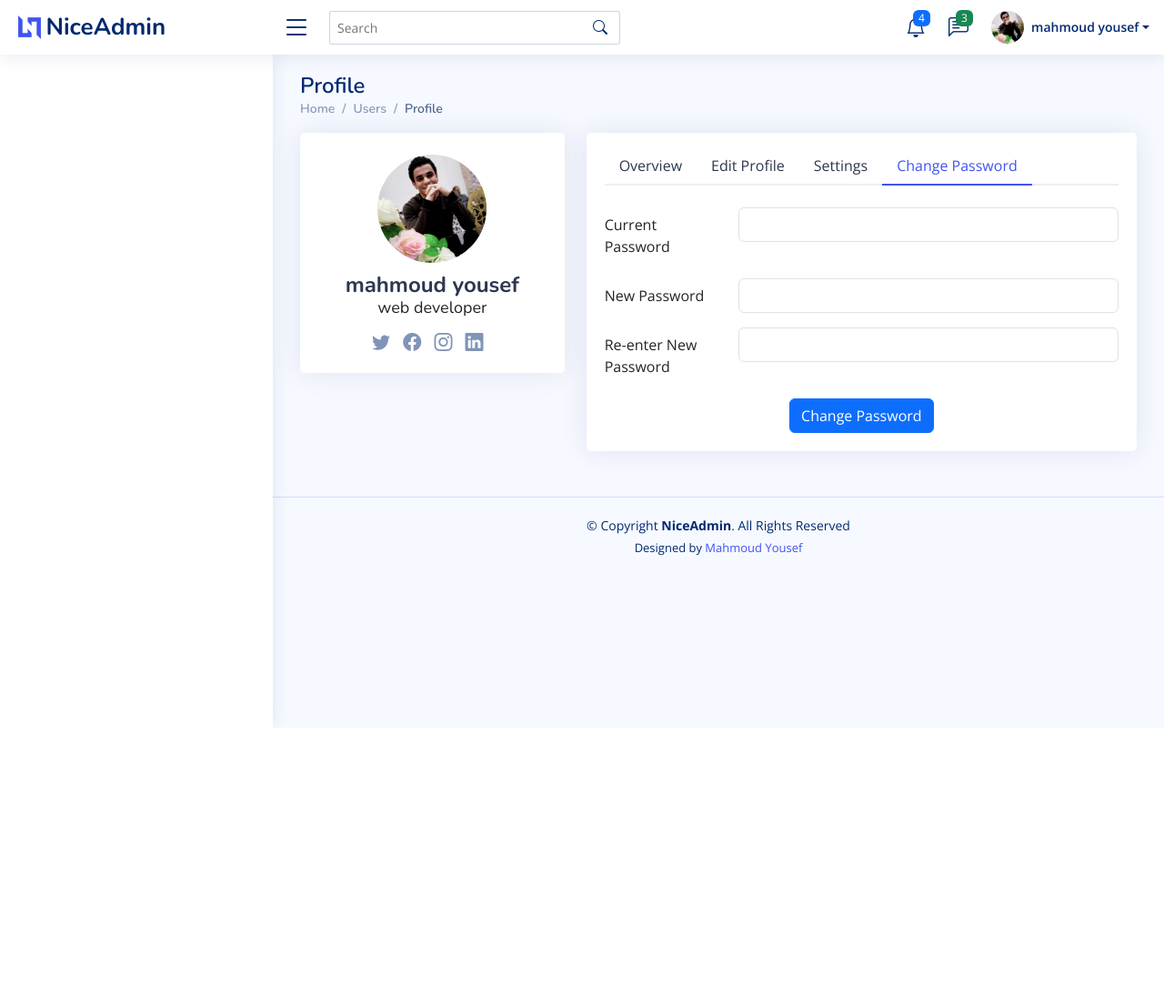
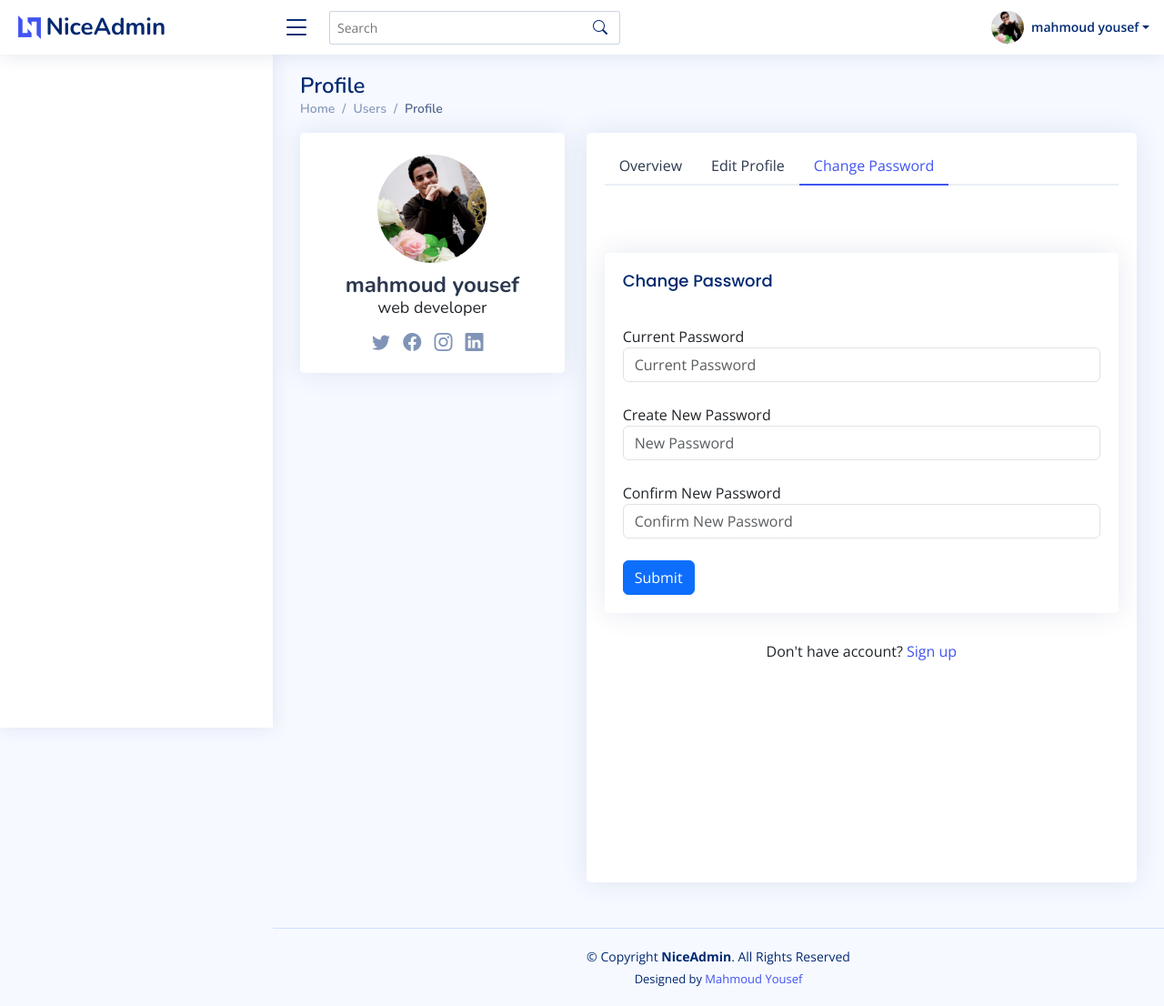
Before and after one commit to Mmy2000/login_system, a Django app: page / in a window 1280 px wide, after a click on "Change Password". Shown: the whole page at 91% size. Before the commit the page ends 800 px from the top, so only its background shows below. Run offline with Django 4.2, Linux system fonts and the light colour scheme; a user stored in the database is signed in; data comes from the database, SQL or seed files in the repository; some libraries are stand-ins or nearby versions.

Commit message:
updating

```diff
--- /dev/null
+++ b/accounts/profile.py
@@ -0,0 +1,6 @@
+from .models import Profile
+
+def myprofile(request):
+    profile = Profile.objects.get(user=request.user)
+
+    return dict(profile=profile)
--- a/accounts/templates/accounts/profile.html
+++ b/accounts/templates/accounts/profile.html
@@ -51,10 +51,6 @@
 
               <li class="nav-item">
                 <button class="nav-link" data-bs-toggle="tab" data-bs-target="#profile-edit">Edit Profile</button>
-              </li>
-
-              <li class="nav-item">
-                <button class="nav-link" data-bs-toggle="tab" data-bs-target="#profile-settings">Settings</button>
               </li>
 
               <li class="nav-item">
@@ -126,77 +122,51 @@
 
               </div>
 
-              <div class="tab-pane fade pt-3" id="profile-settings">
-
-                <!-- Settings Form -->
-                <form>
-
-                  <div class="row mb-3">
-                    <label for="fullName" class="col-md-4 col-lg-3 col-form-label">Email Notifications</label>
-                    <div class="col-md-8 col-lg-9">
-                      <div class="form-check">
-                        <input class="form-check-input" type="checkbox" id="changesMade" checked>
-                        <label class="form-check-label" for="changesMade">
-                          Changes made to your account
-                        </label>
-                      </div>
-                      <div class="form-check">
-                        <input class="form-check-input" type="checkbox" id="newProducts" checked>
-                        <label class="form-check-label" for="newProducts">
-                          Information on new products and services
-                        </label>
-                      </div>
-                      <div class="form-check">
-                        <input class="form-check-input" type="checkbox" id="proOffers">
-                        <label class="form-check-label" for="proOffers">
-                          Marketing and promo offers
-                        </label>
-                      </div>
-                      <div class="form-check">
-                        <input class="form-check-input" type="checkbox" id="securityNotify" checked disabled>
-                        <label class="form-check-label" for="securityNotify">
-                          Security alerts
-                        </label>
-                      </div>
-                    </div>
-                  </div>
-
-                  <div class="text-center">
-                    <button type="submit" class="btn btn-primary">Save Changes</button>
-                  </div>
-                </form><!-- End settings Form -->
-
-              </div>
-
               <div class="tab-pane fade pt-3" id="profile-change-password">
                 <!-- Change Password Form -->
-                <form>
+                <section class="section-conten padding-y" style="min-height:84vh">
 
-                  <div class="row mb-3">
-                    <label for="currentPassword" class="col-md-4 col-lg-3 col-form-label">Current Password</label>
-                    <div class="col-md-8 col-lg-9">
-                      <input name="password" type="password" class="form-control" id="currentPassword">
-                    </div>
-                  </div>
+                  <!-- ============================ COMPONENT LOGIN   ================================= -->
 
-                  <div class="row mb-3">
-                    <label for="newPassword" class="col-md-4 col-lg-3 col-form-label">New Password</label>
-                    <div class="col-md-8 col-lg-9">
-                      <input name="newpassword" type="password" class="form-control" id="newPassword">
-                    </div>
-                  </div>
 
-                  <div class="row mb-3">
-                    <label for="renewPassword" class="col-md-4 col-lg-3 col-form-label">Re-enter New Password</label>
-                    <div class="col-md-8 col-lg-9">
-                      <input name="renewpassword" type="password" class="form-control" id="renewPassword">
-                    </div>
-                  </div>
 
-                  <div class="text-center">
-                    <button type="submit" class="btn btn-primary">Change Password</button>
-                  </div>
-                </form><!-- End Change Password Form -->
+                  <div class="card mx-auto" style="max-width: 1000px; margin-top:50px;">
+
+                    <div class="card-body">
+                      <h4 class="card-title mb-4">Change Password</h4>
+                      {% include 'includes/alerts.html' %}
+                      <form action="{% url 'change_password' %}" method="POST">
+                        {% csrf_token %}
+                        <div class="form-group">
+                          <label>Current Password</label>
+                          <input type="password" class="form-control" placeholder="Current Password"
+                            name="current_password" required>
+                        </div><br> <!-- form-group// -->
+                        <div class="form-group">
+                          <label>Create New Password</label>
+                          <input type="password" class="form-control" placeholder="New Password" name="new_password"
+                            required>
+                        </div><br>
+                        <div class="form-group">
+                          <label>Confirm New Password</label>
+                          <input type="password" class="form-control" placeholder="Confirm New Password"
+                            name="confirm_password" required>
+                        </div><br><!-- form-group// -->
+
+
+                        <div class="form-group">
+                          <button type="submit" class="btn btn-primary btn-block"> Submit </button>
+                        </div> <!-- form-group// -->
+                      </form>
+                    </div> <!-- card-body.// -->
+                  </div> <!-- card .// -->
+
+                  <p class="text-center mt-4">Don't have account? <a href="{% url 'register' %}">Sign up</a></p>
+                  <br><br>
+                  <!-- ============================ COMPONENT LOGIN  END.// ================================= -->
+
+
+                </section>
 
               </div>
 
--- a/accounts/templates/accounts/profile_edit.html
+++ b/accounts/templates/accounts/profile_edit.html
@@ -1,7 +1,7 @@
 {% extends 'base.html' %}
 {% load django_bootstrap5 %}
 {% load static %}
-{% block body %}
+{% block body %}<br><br>
 <div class="container">
     <div class="col-md-6 mx-auto mt-5">
         <h2 style="text-align:center;">Edit Profile</h2>
--- a/project/settings.py
+++ b/project/settings.py
@@ -65,6 +65,7 @@ TEMPLATES = [
                 'django.template.context_processors.request',
                 'django.contrib.auth.context_processors.auth',
                 'django.contrib.messages.context_processors.messages',
+                'accounts.profile.myprofile'
             ],
         },
     },
--- a/templates/base.html
+++ b/templates/base.html
@@ -68,146 +68,7 @@
           </a>
         </li><!-- End Search Icon-->
 
-        <li class="nav-item dropdown">
 
-          <a class="nav-link nav-icon" href="#" data-bs-toggle="dropdown">
-            <i class="bi bi-bell"></i>
-            <span class="badge bg-primary badge-number">4</span>
-          </a><!-- End Notification Icon -->
-
-          <ul class="dropdown-menu dropdown-menu-end dropdown-menu-arrow notifications">
-            <li class="dropdown-header">
-              You have 4 new notifications
-              <a href="#"><span class="badge rounded-pill bg-primary p-2 ms-2">View all</span></a>
-            </li>
-            <li>
-              <hr class="dropdown-divider">
-            </li>
-
-            <li class="notification-item">
-              <i class="bi bi-exclamation-circle text-warning"></i>
-              <div>
-                <h4>Lorem Ipsum</h4>
-                <p>Quae dolorem earum veritatis oditseno</p>
-                <p>30 min. ago</p>
-              </div>
-            </li>
-
-            <li>
-              <hr class="dropdown-divider">
-            </li>
-
-            <li class="notification-item">
-              <i class="bi bi-x-circle text-danger"></i>
-              <div>
-                <h4>Atque rerum nesciunt</h4>
-                <p>Quae dolorem earum veritatis oditseno</p>
-                <p>1 hr. ago</p>
-              </div>
-            </li>
-
-            <li>
-              <hr class="dropdown-divider">
-            </li>
-
-            <li class="notification-item">
-              <i class="bi bi-check-circle text-success"></i>
-              <div>
-                <h4>Sit rerum fuga</h4>
-                <p>Quae dolorem earum veritatis oditseno</p>
-                <p>2 hrs. ago</p>
-              </div>
-            </li>
-
-            <li>
-              <hr class="dropdown-divider">
-            </li>
-
-            <li class="notification-item">
-              <i class="bi bi-info-circle text-primary"></i>
-              <div>
-                <h4>Dicta reprehenderit</h4>
-                <p>Quae dolorem earum veritatis oditseno</p>
-                <p>4 hrs. ago</p>
-              </div>
-            </li>
-
-            <li>
-              <hr class="dropdown-divider">
-            </li>
-            <li class="dropdown-footer">
-              <a href="#">Show all notifications</a>
-            </li>
-
-          </ul><!-- End Notification Dropdown Items -->
-
-        </li><!-- End Notification Nav -->
-
-        <li class="nav-item dropdown">
-
-          <a class="nav-link nav-icon" href="#" data-bs-toggle="dropdown">
-            <i class="bi bi-chat-left-text"></i>
-            <span class="badge bg-success badge-number">3</span>
-          </a><!-- End Messages Icon -->
-
-          <ul class="dropdown-menu dropdown-menu-end dropdown-menu-arrow messages">
-            <li class="dropdown-header">
-              You have 3 new messages
-              <a href="#"><span class="badge rounded-pill bg-primary p-2 ms-2">View all</span></a>
-            </li>
-            <li>
-              <hr class="dropdown-divider">
-            </li>
-
-            <li class="message-item">
-              <a href="#">
-                <img src="assets/img/messages-1.jpg" alt="" class="rounded-circle">
-                <div>
-                  <h4>Maria Hudson</h4>
-                  <p>Velit asperiores et ducimus soluta repudiandae labore officia est ut...</p>
-                  <p>4 hrs. ago</p>
-                </div>
-              </a>
-            </li>
-            <li>
-              <hr class="dropdown-divider">
-            </li>
-
-            <li class="message-item">
-              <a href="#">
-                <img src="assets/img/messages-2.jpg" alt="" class="rounded-circle">
-                <div>
-                  <h4>Anna Nelson</h4>
-                  <p>Velit asperiores et ducimus soluta repudiandae labore officia est ut...</p>
-                  <p>6 hrs. ago</p>
-                </div>
-              </a>
-            </li>
-            <li>
-              <hr class="dropdown-divider">
-            </li>
-
-            <li class="message-item">
-              <a href="#">
-                <img src="assets/img/messages-3.jpg" alt="" class="rounded-circle">
-                <div>
-                  <h4>David Muldon</h4>
-                  <p>Velit asperiores et ducimus soluta repudiandae labore officia est ut...</p>
-                  <p>8 hrs. ago</p>
-                </div>
-              </a>
-            </li>
-            <li>
-              <hr class="dropdown-divider">
-            </li>
-
-            <li class="dropdown-footer">
-              <a href="#">Show all messages</a>
-            </li>
-
-          </ul><!-- End Messages Dropdown Items -->
-
-        </li><!-- End Messages Nav -->
 
         <li class="nav-item dropdown pe-3">
 
```
